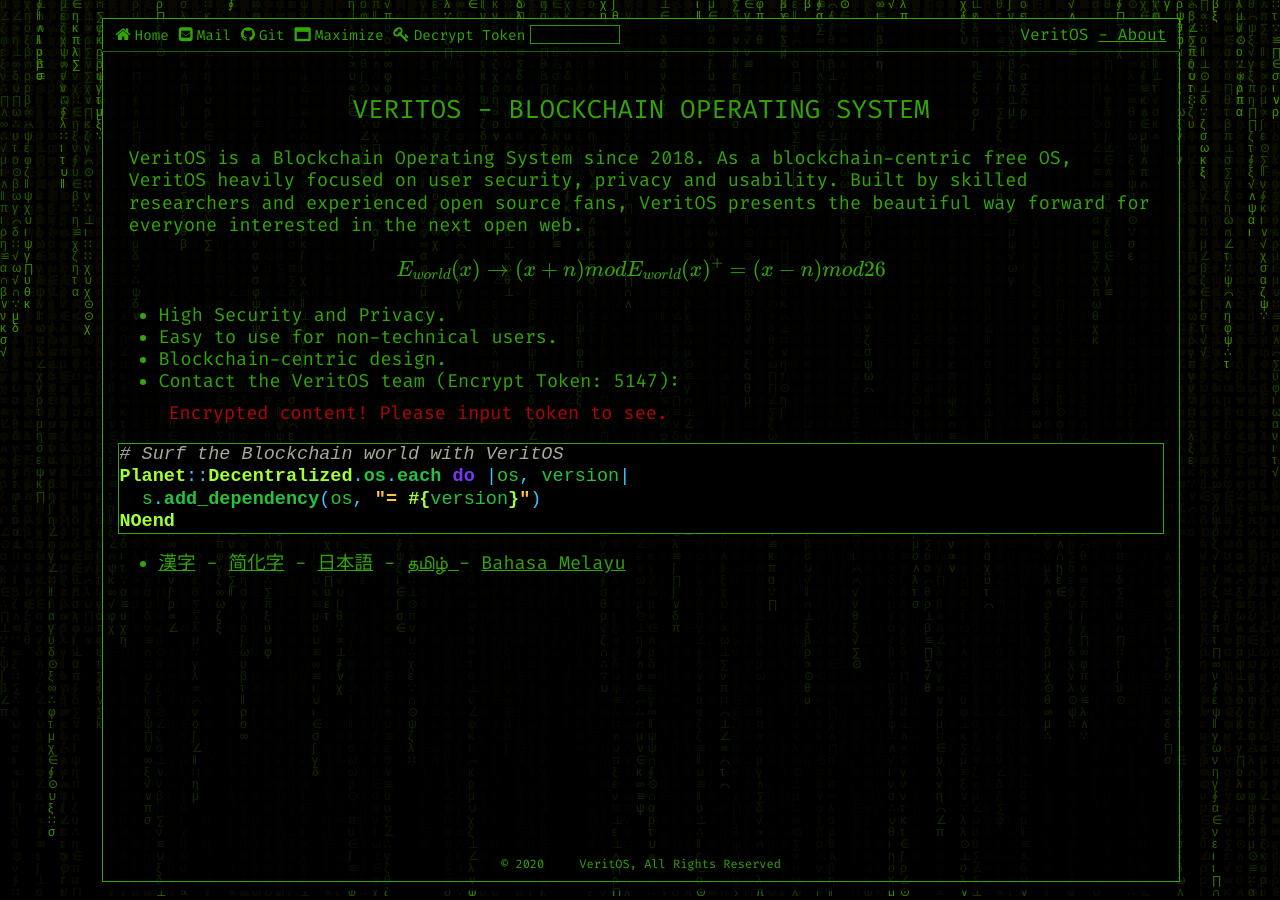
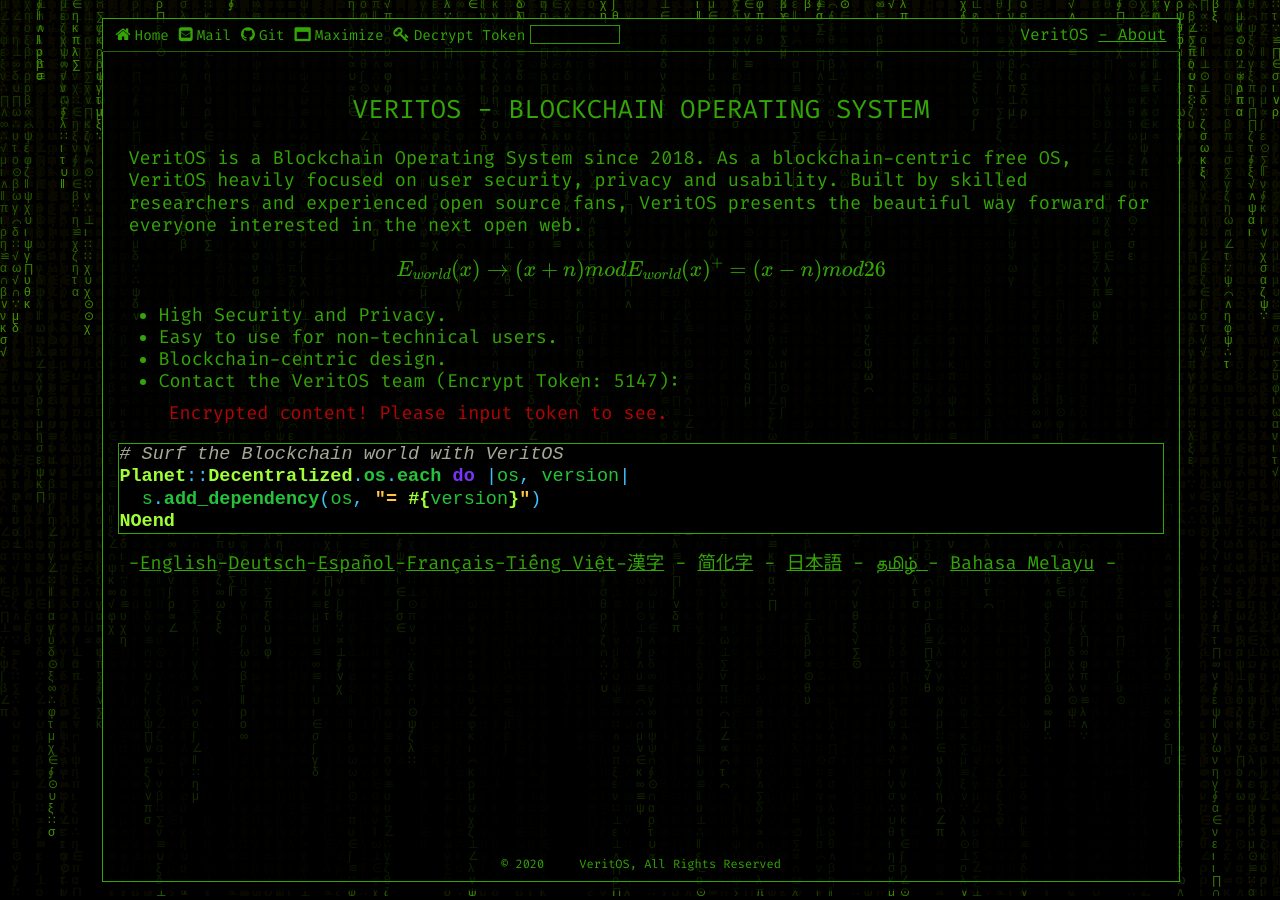
Before and after one commit to TheVeritOS/VeritOS.org, a Jekyll site: the page built from pages/index.md, in a window 1280 px wide. Built offline with Jekyll 4.4.1, drawn with Linux system fonts in a browser that asks for light colours; formulas are drawn with MathJax 3.

Commit message:
multilang

````diff
--- a/pages/index.md
+++ b/pages/index.md
@@ -32,4 +32,4 @@ Planet::Decentralized.os.each do |os, version|
 NOend
 ```
 
-- [漢字](zh-Hant) -  [简化字](zh-Hans) -  [日本語](zh-Hant) - [தமிழ் ](ta) - [Bahasa Melayu](ms)
+-[English](https://veritos.org/)-[Deutsch](de)-[Español](es)-[Français](fr)-[Tiếng Việt](vi)-[漢字](zh-Hant) -  [简化字](zh-Hans) -  [日本語](zh-Hant) - [தமிழ் ](ta) - [Bahasa Melayu](ms) -[]()
````
